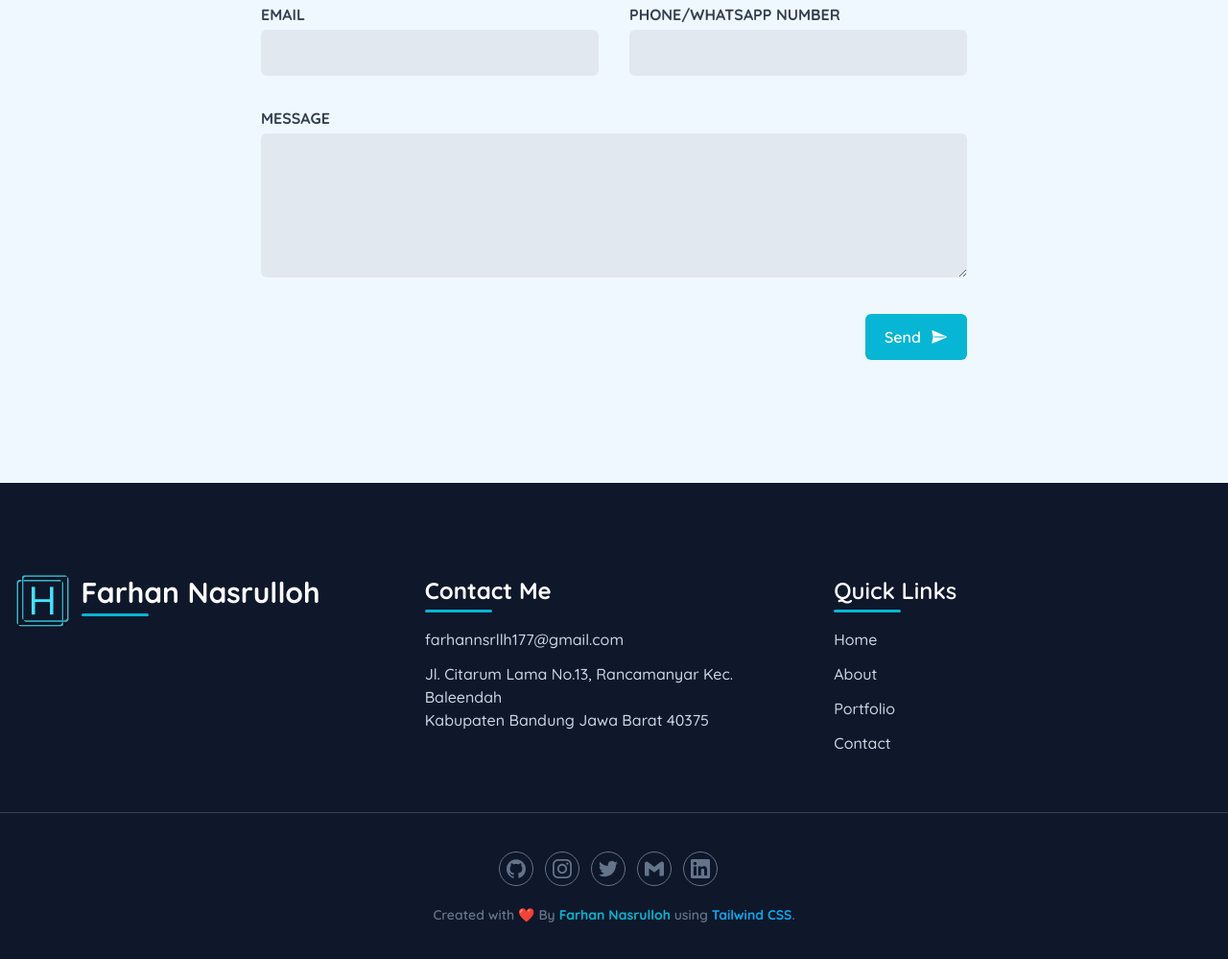
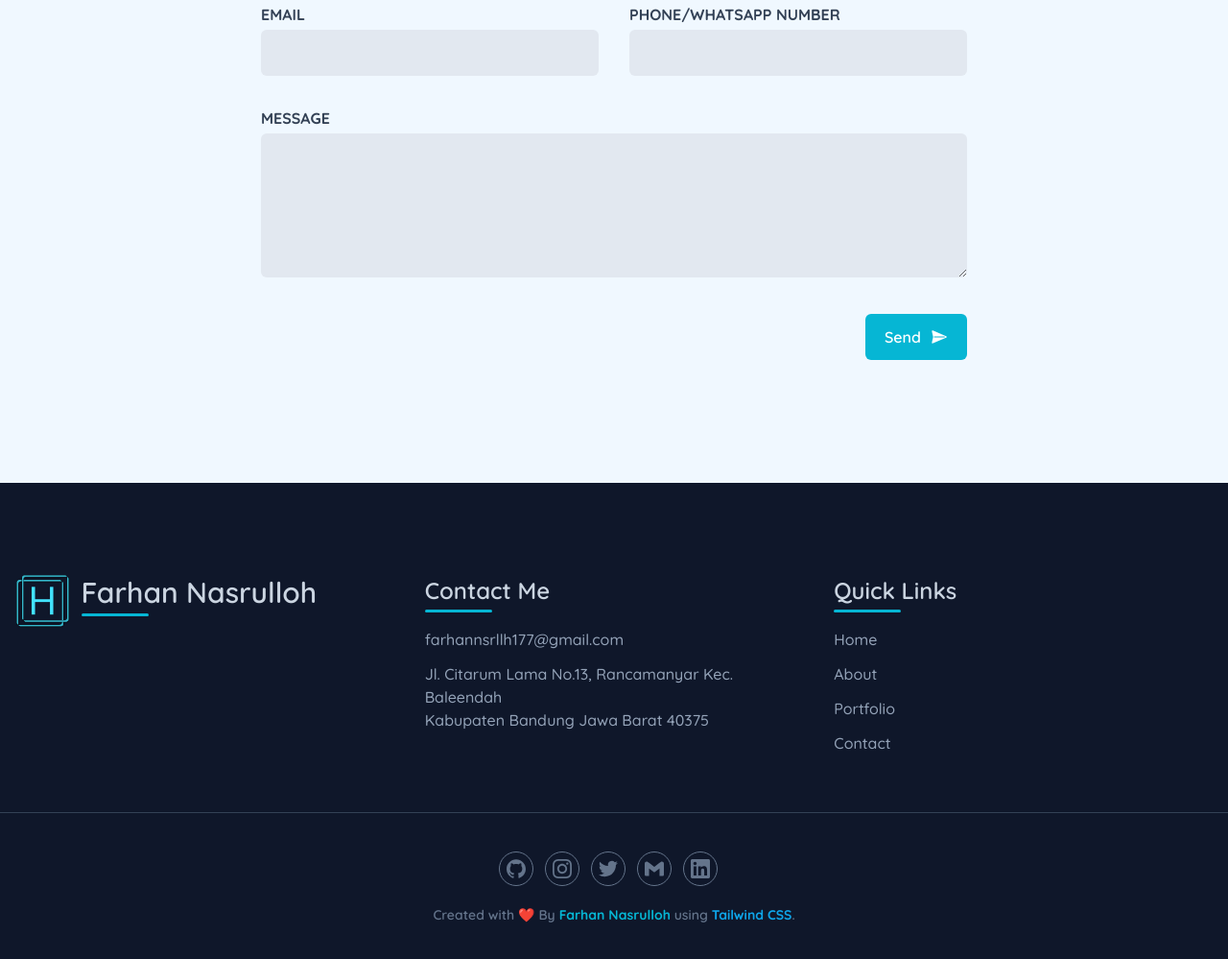
Before and after one commit to MuhammadFarhan200/portfolio-tailwindcss, a website: page index.html in a window 1280 px wide. Shown: the part 3850-4849 px from the top of the page at 96% size. Drawn offline with nearby package versions, Linux system fonts and the light colour scheme; some packages are replaced by stand-ins of ours; a script that the page names is missing.

Commit message:
optimizing

```diff
--- a/index.html
+++ b/index.html
@@ -7,7 +7,7 @@
   <link rel="preconnect" href="https://fonts.googleapis.com">
   <link rel="preconnect" href="https://fonts.gstatic.com" crossorigin>
   <link href="https://fonts.googleapis.com/css2?family=Quicksand:wght@300;400;500;600;700&display=swap" rel="stylesheet">
-  <link rel="stylesheet" href="public/css/final.css">
+  <link rel="stylesheet" href="public/css/style.css">
   <link rel="shortcut icon" href="#" type="image/x-icon">
   <title>Portfolio TailwindCSS</title>
 </head>
@@ -304,17 +304,17 @@
   <footer class="bg-dark pt-24 pb-12">
     <div class="container mx-auto">
       <div class="flex flex-wrap">
-        <div class="w-full flex items-center md:items-start px-4 mb-12 text-slate-300 font-medium md:w-1/3 space-x-3">
+        <a href="#home" class="w-full flex items-center md:items-start px-4 mb-12 font-medium md:w-1/3 space-x-3">
           <img src="public/img/logo.png" alt="Logo" class="h-14">
           <div class="">
-            <h2 class="font-bold text-2xl md:text-3xl text-white mb-1">Farhan Nasrulloh</h2>
+            <h2 class="font-semibold text-2xl md:text-3xl text-slate-300 mb-1">Farhan Nasrulloh</h2>
             <hr class="text-line">
           </div>
-        </div>
-        <div class="w-full px-4 mb-5 md:mb-12 text-slate-300 font-medium md:w-1/3">
-          <h3 class="font-bold text-xl md:text-2xl text-white mb-1">Contact Me</h3>
+        </a>
+        <div class="w-full px-4 mb-5 md:mb-12 font-medium md:w-1/3">
+          <h3 class="font-semibold text-xl md:text-2xl text-slate-300 mb-1">Contact Me</h3>
           <hr class="text-line mb-4">
-          <ul>
+          <ul class="text-slate-400">
             <li class="flex space-x-2 mb-3">
               <span>farhannsrllh177@gmail.com</span>
             </li>
@@ -324,10 +324,10 @@
             </li>
           </ul>
         </div>
-        <div class="w-full px-4 mb-12 text-slate-300 font-medium md:w-1/3">
-          <h3 class="font-semibold text-xl md:text-2xl text-white mb-1">Quick Links</h3>
+        <div class="w-full px-4 mb-12 font-medium md:w-1/3">
+          <h3 class="font-semibold text-xl md:text-2xl text-slate-300 mb-1">Quick Links</h3>
           <hr class="text-line mb-4">
-          <ul class="text-slate-300">
+          <ul class="text-slate-400">
             <li>
               <a href="#home" class="inline-block text-base hover:text-primary-500 mb-3">Home</a>
             </li>
```
Also changed, not shown: public/css/style.css.
